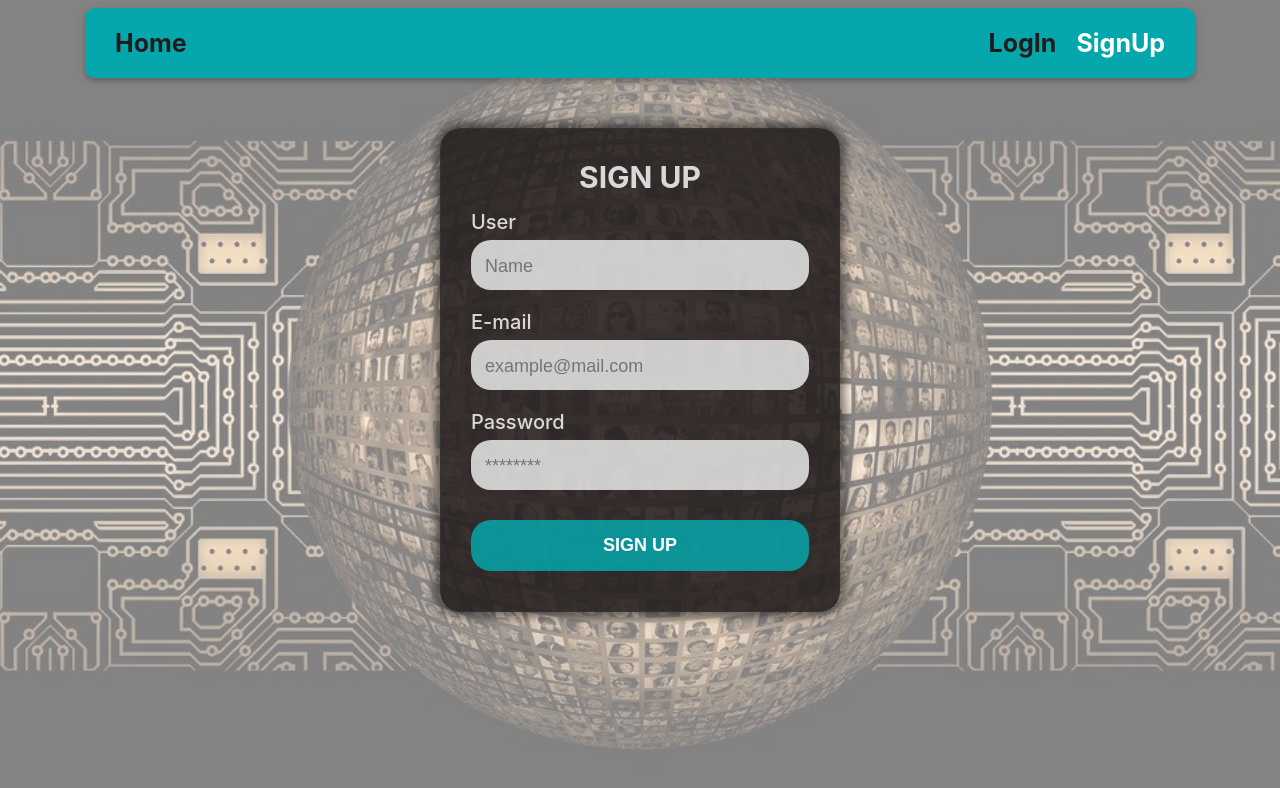
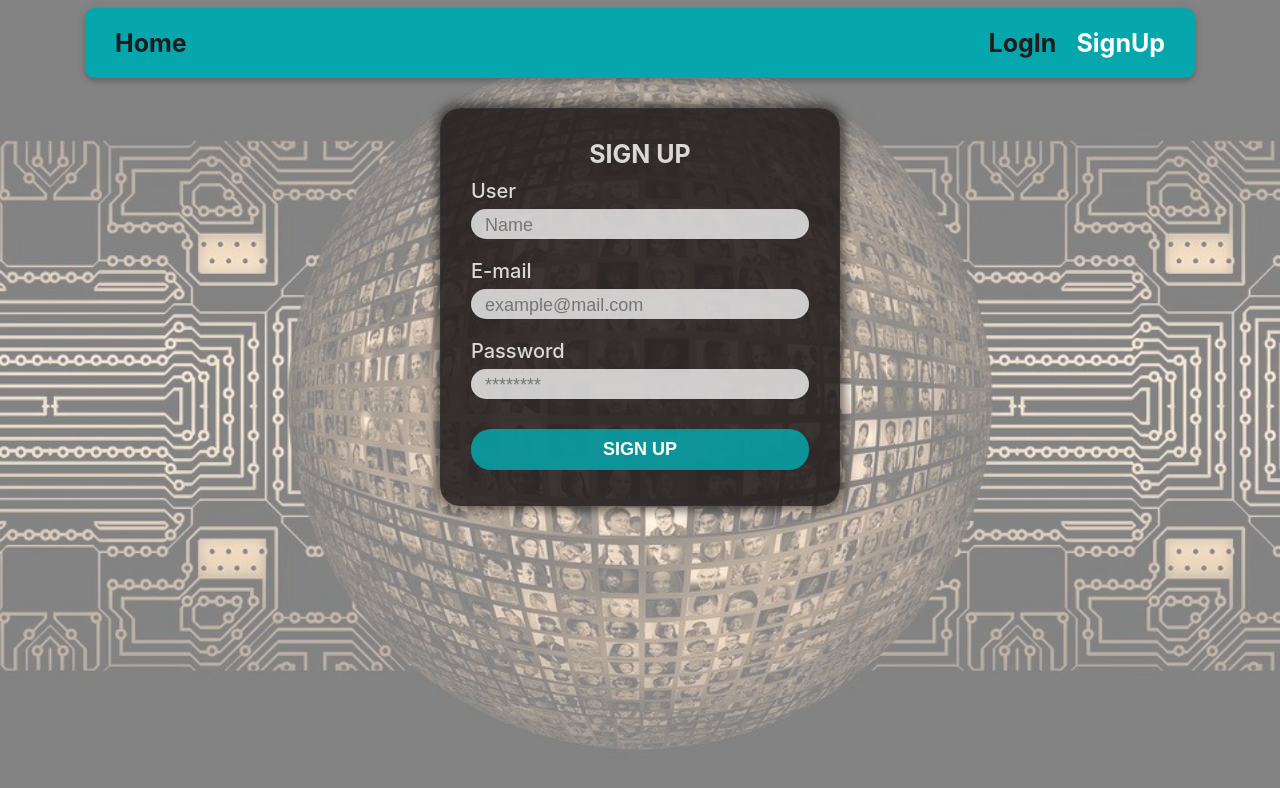
Before and after one commit to AlinaKas/goit-react-hw-08-phonebook, a React (Create React App) app: page /register in a window 1280 px wide. Shown: the top 788 px of the page. Built offline with nearby package versions, Linux system fonts and the light colour scheme.

Commit message:
styles fix

```diff
--- a/src/components/ContactList/ContactList.module.css
+++ b/src/components/ContactList/ContactList.module.css
@@ -2,7 +2,7 @@
 padding: 10px 60px;
 margin-top: 20px;
 border: 1px solid black;
-background-color: rgba(151, 151, 151, 0.939);
+background-color: rgb(151, 151, 151);
 border-radius: 20px;
 box-shadow: rgb(0 0 0 / 50%) 0px 0px 10px 5px;
 }
@@ -23,7 +23,6 @@ box-shadow: rgb(0 0 0 / 50%) 0px 0px 10px 5px;
 .title {
     margin-bottom: 5px;
     font-size: 25px;
-
 }
 
 .titleWrap{
@@ -62,8 +61,8 @@ color: rgb(0, 0, 0);
 .btn {
   margin-left: auto;
   width: 100px;
-  padding: 5px 10px;
-  font-size: 18px;
+  padding: 5px;
+  font-size: 15px;
   text-align: center;
   color: #ffffff;
   background-color: rgba(5, 167, 173, 0.839);
--- a/src/components/Filter/Filter.js
+++ b/src/components/Filter/Filter.js
@@ -11,7 +11,7 @@ const Filter = () => {
   return (
     <div className={s.container}>
       <label className={s.label}>
-        Find contact
+        <span className={s.description}>Find contact</span>
         <input
           className={s.input}
           type="text"
--- a/src/components/Filter/Filter.module.css
+++ b/src/components/Filter/Filter.module.css
@@ -1,6 +1,10 @@
 .container {
-padding: 10px;
-margin-top: 10px;
+display: flex;
+justify-content: center;
+/* align-items: center; */
+
+padding: 20px;
+/* width: 300px; */
 background-color: #05a7ad;
 border-radius: 20px;
 border: 1px solid #000000;
@@ -8,19 +12,19 @@ border: 1px solid #000000;
 
 .label {
 display: flex;
-align-items: center;
-justify-content: space-evenly;
-   font-size: 20px;
+flex-direction: column;
+font-size: 20px;
    font-weight: 500;
    /* color: rgb(255, 255, 255); */
 }
 
-/* .description {
-   margin-right: 5px;
-} */
+.description {
+   margin: 0 auto;
+   margin-bottom: 5px;
+}
 
 .input {
-    width: 60%;
+width: 200px;
     height: 30px;
     padding-left: 12px;
     padding-top: 2px;
--- a/src/components/Form/Form.js
+++ b/src/components/Form/Form.js
@@ -59,7 +59,7 @@ const Form = () => {
       <form className={s.form} onSubmit={handleSubmit}>
         <div className={s.inputWrapper}>
           <label className={s.label}>
-            <span className={s.description}>Name</span>
+            <span className={s.descriptionName}>Name</span>
             <input
               className={s.input}
               type="text"
--- a/src/components/Form/Form.module.css
+++ b/src/components/Form/Form.module.css
@@ -2,8 +2,11 @@
 
 .form {
     display: flex;
-    flex-wrap: wrap;
-    padding: 10px 15px;
+    flex-direction: column;
+    align-items: center;
+    max-width: 400px;
+    margin-right: 20px;
+    padding: 10px;
     border: 1px solid black;
     background-color: rgba(151, 151, 151, 0.939);
     border-radius: 20px;
@@ -20,23 +23,33 @@
       box-shadow: rgb(0 0 0 / 50%) 0px 0px 10px 5px;
 } */
 
-.inputWrapper{
+/* .inputWrapper{
 display: flex;
-justify-content: space-between;
-}
+flex-direction: column;
+padding: 10px;
+
+
+/* justify-content: space-between; */
+
 
 .label {
    display: flex;
+   align-items: center;
+    margin-bottom: 10px;
     /* flex-direction: column; */
    /* width: 70%; */
    margin-right: 10px;
    font-weight: 500;
-   font-size: 20px;
+   font-size: 18px;
    /* color:rgb(255, 255, 255); */
 }
 
 .description{
-    margin-right: 5px;
+ margin-right: 10px;
+}
+
+.descriptionName{
+     margin-right: 29px;
 }
 
 .input{
@@ -49,14 +62,13 @@ justify-content: space-between;
     border-radius: 20px;
     border: none;
     outline-color: rgb(25, 121, 124);
-
 }
 
 .btn {
-    width: 150px;
+    width: 130px;
     height: 30px;
     margin: 0 auto;
-    font-size: 20px;
+    font-size: 18px;
      color: #ffffff;
   background-color: rgba(5, 167, 173, 0.938);
  border: 1px solid #ffffff;
--- a/src/pages/ContactsPage/ContactsPage.module.css
+++ b/src/pages/ContactsPage/ContactsPage.module.css
@@ -1,7 +1,9 @@
 .wrapper {
-
-  margin: 10px auto;
-  padding: 20px 60px;
+display: flex;
+justify-content: center;
+margin-top: 10px;
+  /* margin: 10px auto; */
+  padding: 20px 40px;
   text-align: start;
   /* background-color: rgba(35, 29, 29, 0.881); */
   border-radius: 20px;
--- a/src/pages/HomePage/HomePage.module.css
+++ b/src/pages/HomePage/HomePage.module.css
@@ -1,7 +1,7 @@
 .container {
     /* display: flex;
     flex-direction: row; */
-    margin: 150px auto;
+    margin: 100px auto;
     padding: 60px 60px;
     text-align: center;
     width: 70%;
--- a/src/pages/LoginPage/LoginPage.module.css
+++ b/src/pages/LoginPage/LoginPage.module.css
@@ -1,6 +1,6 @@
 .container {
   max-width: 400px;
-  margin: 50px auto;
+  margin: 30px auto;
   padding: 30px;
   text-align: start;
   background-color: rgba(35, 29, 29, 0.881);
@@ -20,8 +20,8 @@
 
 .title {
 text-align: center;
-margin-bottom: 15px;
-font-size: 30px;
+margin-bottom: 10px;
+font-size: 25px;
 color: rgba(255, 255, 255, 0.819);
 }
 
@@ -37,8 +37,8 @@ color: rgba(255, 255, 255, 0.819);
 }
 .input{
     width: 100%;
-    height: 50px;
-    margin-top: 6px;
+    height: 30px;
+    margin-top: 10px;
     padding-left: 12px;
     padding-top: 2px;
     padding-bottom: 2px;
@@ -60,7 +60,7 @@ color: rgba(255, 255, 255, 0.819);
 .button {
   width: 100%;
   margin-top: 10px;
-  padding: 15px;
+  padding: 10px;
   font-size: 18px;
   font-weight: 700;
   text-align: center;
--- a/src/pages/RegisterPage/RegisterPage.module.css
+++ b/src/pages/RegisterPage/RegisterPage.module.css
@@ -1,6 +1,6 @@
 .container {
   max-width: 400px;
-  margin: 50px auto;
+  margin: 30px auto;
   padding: 30px;
   text-align: start;
   background-color: rgba(35, 29, 29, 0.881);
@@ -12,18 +12,14 @@
 .form {
     display: flex;
     flex-direction: column;
-    /* width: 400px;
-    padding: 20px; */
-    margin-bottom: 10px;
+    margin-bottom: 5px;
     /* font-family: Arial, Helvetica, sans-serif; */
-
-
 }
 
 .title {
     text-align: center;
-    margin-bottom: 15px;
-     font-size: 30px;
+    margin-bottom: 10px;
+     font-size: 25px;
      color: rgba(255, 255, 255, 0.819);
 }
 
@@ -40,7 +36,7 @@
 
 .input{
     width: 100%;
-    height: 50px;
+    height: 30px;
     margin-top: 6px;
     padding-left: 12px;
     padding-top: 2px;
@@ -63,7 +59,7 @@
 .button {
   width: 100%;
   margin-top: 10px;
-  padding: 15px;
+  padding: 10px;
   font-size: 18px;
   font-weight: 700;
   text-align: center;
```
